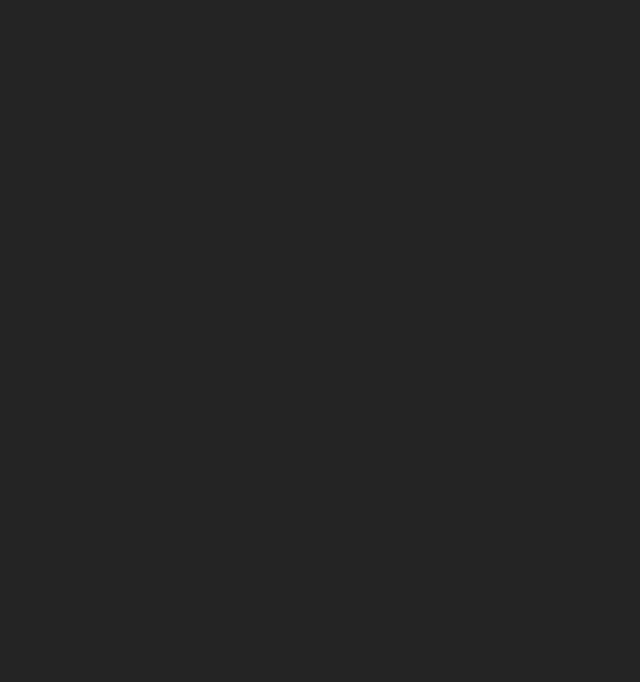
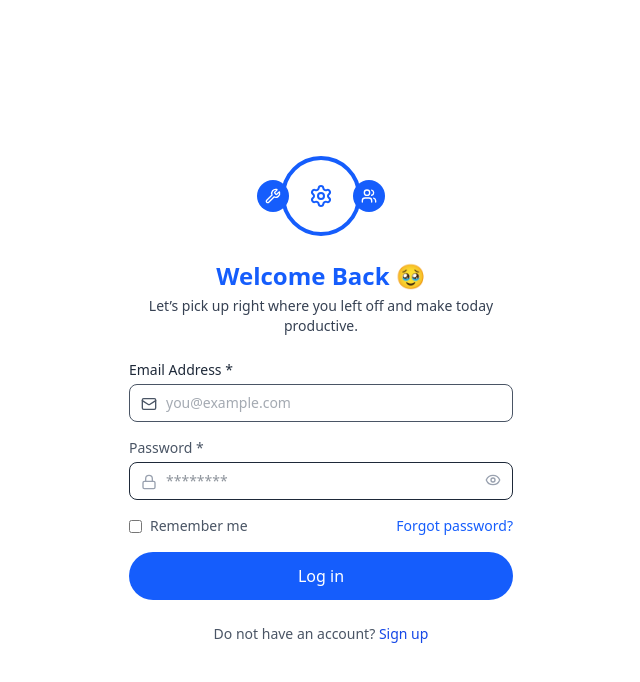
Before and after one commit to Hnn3y/TitanVale-Technologies, a React (Vite) app in the folder homesure/: page /login in a window 1280 px wide. Before the commit this address had no page. Shown: the top 682 px of the page, without its empty margins (319-959 px from the left). Built offline with nearby package versions, Linux system fonts and the light colour scheme.

Commit message:
feat: added login page

```diff
--- /dev/null
+++ b/homesure/pages/LoginPage.jsx
@@ -0,0 +1,128 @@
+import { useState } from "react";
+import { Link, useNavigate } from "react-router-dom";
+import { Eye, EyeOff, Lock, Mail, Settings, Wrench, Users } from "lucide-react";
+
+const Login = () => {
+  const navigate = useNavigate();
+
+  const [showPassword, setShowPassword] = useState(false);
+  const [email, setEmail] = useState("");
+  const [password, setPassword] = useState("");
+
+  const handleSubmit = (e) => {
+    e.preventDefault();
+    // later: validate + API call
+    navigate("/dashboard");
+  };
+
+  return (
+    <div className="min-h-screen flex items-center justify-center bg-white px-4">
+      <div className="w-full max-w-sm">
+
+        {/* Logo / Icon cluster */}
+        <div className="flex justify-center mb-6">
+          <div className="relative">
+            <div className="w-20 h-20 rounded-full border-4 border-blue-600 flex items-center justify-center">
+              <Settings className="text-blue-600" />
+            </div>
+
+            <div className="absolute -left-6 top-6 bg-blue-600 p-2 rounded-full">
+              <Wrench size={16} className="text-white" />
+            </div>
+
+            <div className="absolute -right-6 top-6 bg-blue-600 p-2 rounded-full">
+              <Users size={16} className="text-white" />
+            </div>
+          </div>
+        </div>
+
+        {/* Heading */}
+        <h1 className="text-2xl font-semibold text-center mb-1 text-blue-600">
+          Welcome Back 🥹
+        </h1>
+        <p className="text-sm text-gray-700 text-center mb-6">
+          Let’s pick up right where you left off and make today productive.
+        </p>
+
+        {/* Form */}
+        <form onSubmit={handleSubmit} className="space-y-4">
+
+          {/* Email */}
+          <div>
+            <label className="text-sm text-gray-800 mb-1 block">
+              Email Address *
+            </label>
+            <div className="relative">
+              <Mail size={16} className="absolute left-3 top-3 text-gray-600" />
+              <input
+                type="email"
+                value={email}
+                onChange={(e) => setEmail(e.target.value)}
+                placeholder="you@example.com"
+                className="w-full pl-9 pr-3 py-2 border rounded-lg text-sm
+                text-gray-600 focus:outline-none focus:ring-2 focus:ring-blue-500 hover:bg-blue-800 transition"
+              />
+            </div>
+          </div>
+
+          {/* Password */}
+          <div>
+            <label className="text-sm text-gray-600 mb-1 block">
+              Password *
+            </label>
+            <div className="relative">
+              <Lock size={16} className="absolute left-3 top-3 text-gray-400" />
+              <input
+                type={showPassword ? "text" : "password"}
+                value={password}
+                onChange={(e) => setPassword(e.target.value)}
+                placeholder="********"
+                className="w-full pl-9 pr-9 py-2 border rounded-lg text-sm
+                           focus:outline-none focus:ring-2 focus:ring-blue-500 text-gray-800"
+              />
+              <button
+                type="button"
+                onClick={() => setShowPassword(!showPassword)}
+                className="absolute right-3 top-2.5 text-gray-400"
+              >
+                {showPassword ? <EyeOff size={16} /> : <Eye size={16} />}
+              </button>
+            </div>
+          </div>
+
+          {/* Remember / Forgot */}
+          <div className="flex items-center justify-between text-sm">
+            <label className="flex items-center gap-2 text-gray-600">
+              <input type="checkbox" className="accent-blue-600" />
+              Remember me
+            </label>
+
+            <Link to="/forgot-password" className="text-blue-600 hover:underline">
+              Forgot password?
+            </Link>
+          </div>
+
+          {/* Submit */}
+          <button
+            type="submit"
+            className="w-full bg-blue-600 text-white py-3 rounded-full
+                       font-medium hover:bg-blue-700 transition"
+          >
+            Log in
+          </button>
+        </form>
+
+        {/* Footer */}
+        <p className="text-center text-sm text-gray-600 mt-6">
+          Do not have an account?{" "}
+          <Link to="/register" className="text-blue-700 font-medium hover:underline">
+            Sign up
+          </Link>
+        </p>
+
+      </div>
+    </div>
+  );
+};
+
+export default Login;
--- a/homesure/src/App.jsx
+++ b/homesure/src/App.jsx
@@ -1,7 +1,8 @@
 import { Routes, Route } from "react-router-dom";
 import Landing from "../pages/LandingPage";
+import Welcome from "../pages/Welcome";
+import Login from "../pages/LoginPage";
 import "./App.css";
-import Welcome from "../pages/Welcome";
 
 
 function App() {
@@ -9,6 +10,7 @@ function App() {
       <Routes>
         <Route path="/" element={<Landing />} />
         <Route path="/welcome" element={<Welcome />} />
+        <Route path="/login" element={<Login />} />
       </Routes>
   );
 }
```
